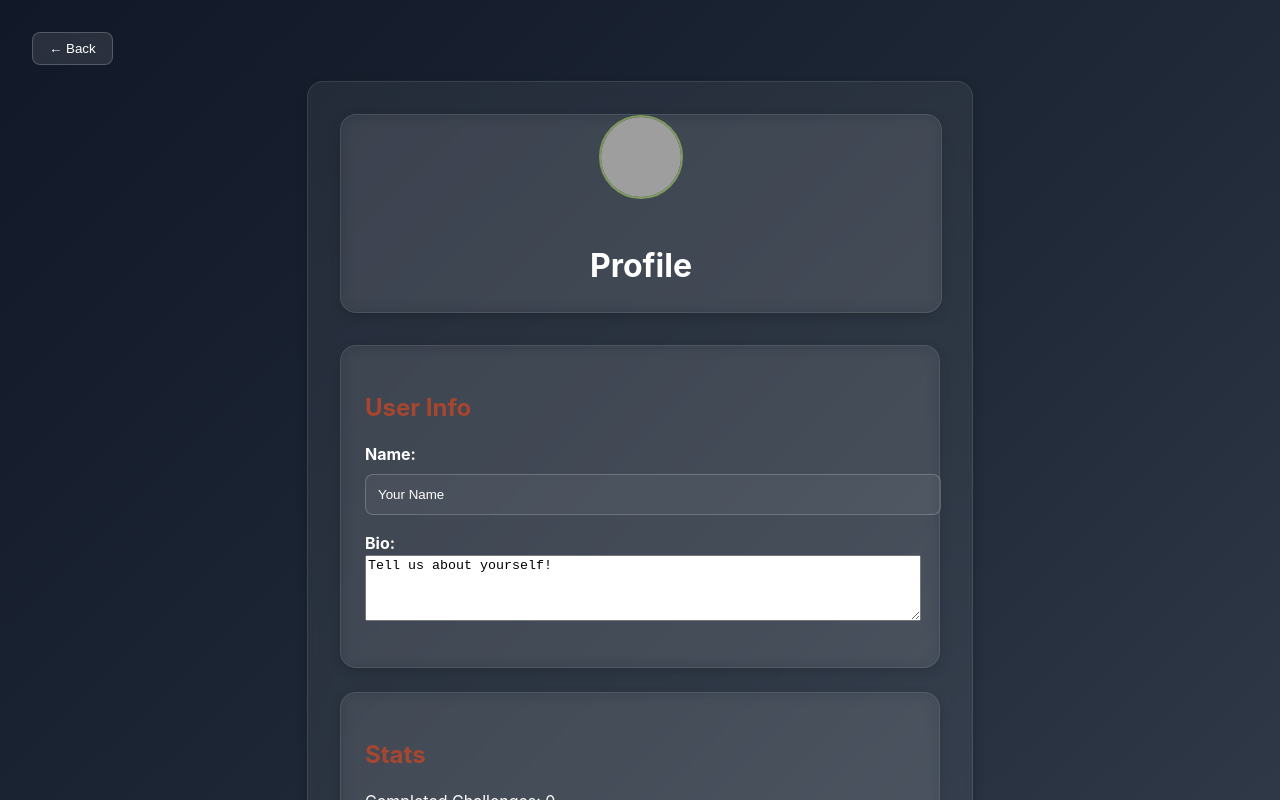
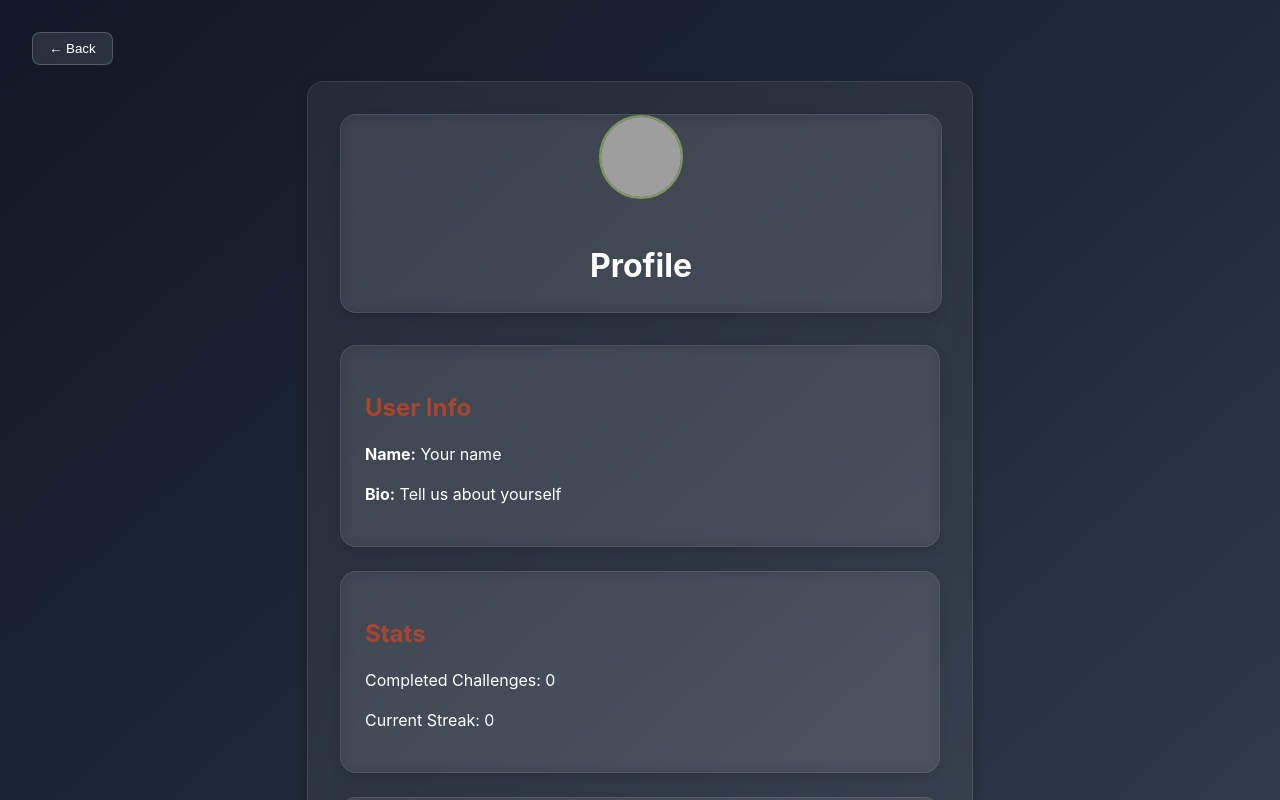
Before and after one commit to robertoandino/challenge-me, a React (Vite) app: page /profile in a window 1280 px wide. Shown: the top 800 px of the page. Built offline with nearby package versions, Linux system fonts and the light colour scheme; grey boxes are pictures that could not be loaded.

Commit message:
Update profile component

```diff
--- a/src/components/Profile/Profile.tsx
+++ b/src/components/Profile/Profile.tsx
@@ -10,10 +10,12 @@ const Profile: React.FC = () => {
     //Data from home component
     const { completedCount = 0, streakCount = 0 } = location.state || {};
 
-    //User info state
-    const [name, setName] = useState('Your Name');
-    const [bio, setBio] = useState('Tell us about yourself!');
-    const [theme, setTheme] = useState('dark'); //future use
+    //User info state Hardcoded
+    const name = "Your name";
+    const bio = "Tell us about yourself";
+
+    //future use
+    const [theme, setTheme] = useState('dark');
 
     console.log(completedCount + streakCount);
 
@@ -35,23 +37,8 @@ const Profile: React.FC = () => {
 
                 <section className="profile-section">
                     <h2>User Info</h2>
-                    <label>
-                        Name:
-                        <input
-                            type="text"
-                            value={name}
-                            onChange={(e) => setName(e.target.value)}
-                            className="profile-input"
-                        />
-                    </label>
-                    <label>
-                        Bio:
-                        <textarea
-                            value={bio}
-                            onChange={(e) => setBio(e.target.value)}
-                            className="profile-textarea"
-                        />
-                    </label>
+                    <p><strong>Name:</strong> {name}</p>
+                    <p><strong>Bio:</strong> {bio}</p>
                 </section>
 
                 <section className="profile-section">
```
